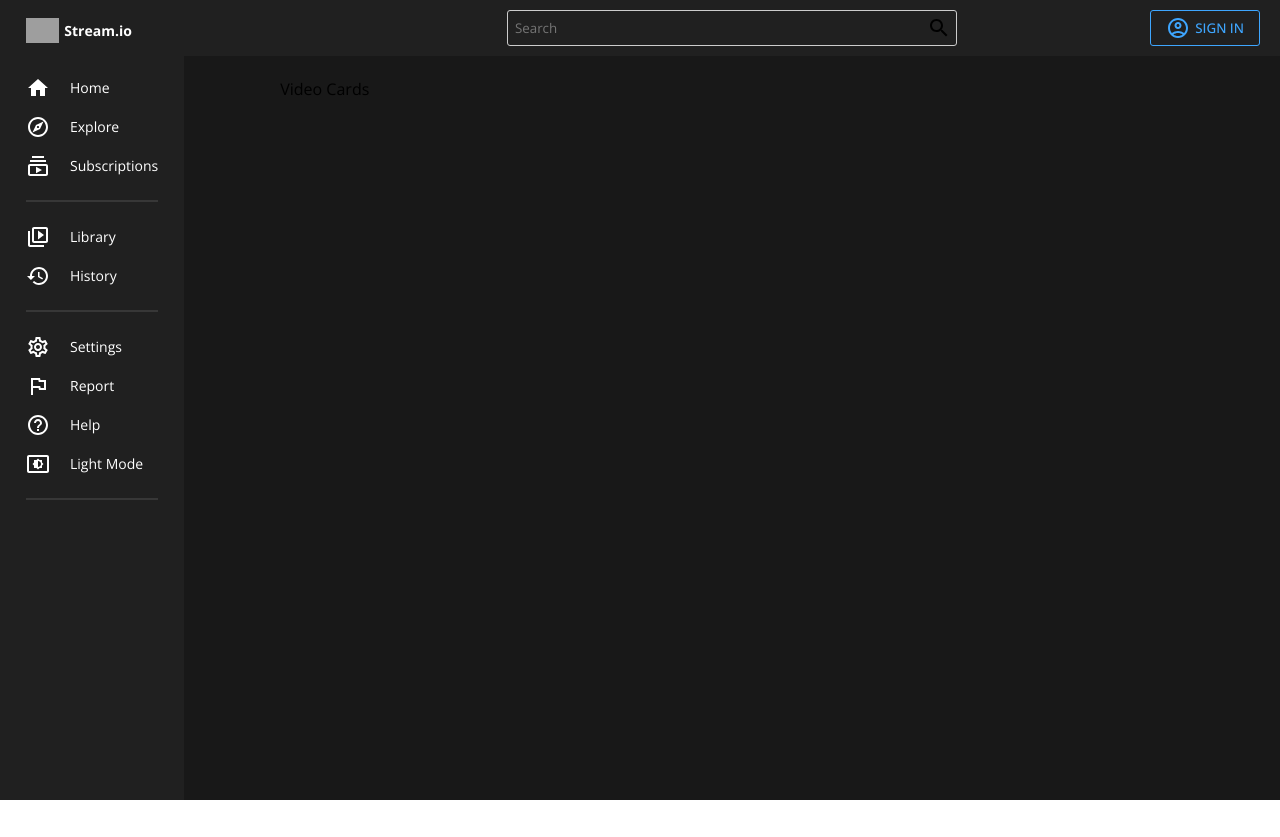
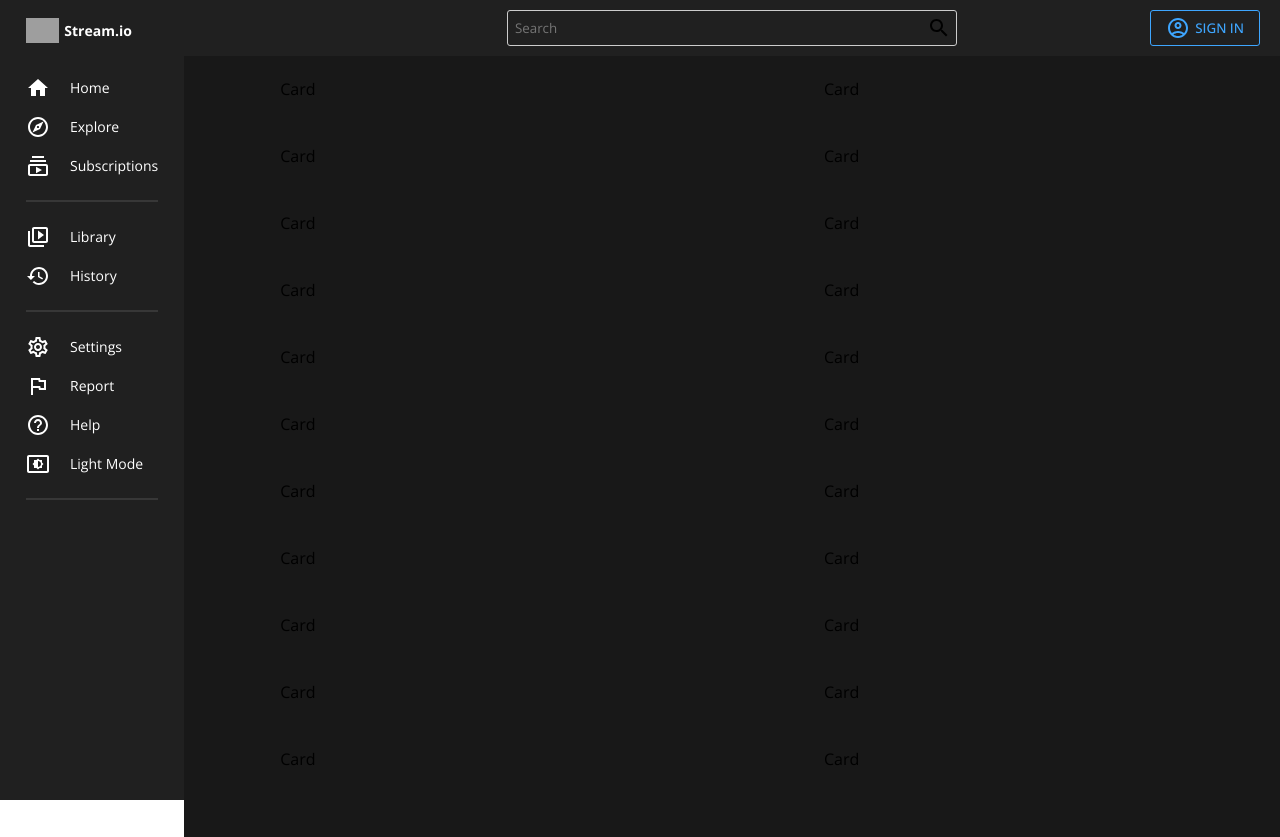
Before and after one commit to sidharthvnair02/Mern-Project, a React (Create React App) app in the folder Frontend/: page / in a window 1280 px wide. Before the commit the page ends 800 px from the top, so only its background shows below. Built offline with nearby package versions, Linux system fonts and the light colour scheme; grey boxes are pictures that could not be loaded.

Commit message:
Card.jsx started

```diff
--- a/Frontend/src/App.js
+++ b/Frontend/src/App.js
@@ -3,6 +3,10 @@
 import Menu from "./components/Menu";
 import Navbar from "./components/Navbar";
 import { darkTheme, lightTheme } from "./utils/theme";
+import { BrowserRouter, Routes, Route } from "react-router-dom";
+import Home from "./pages/Home";
+import Video from "./pages/Video";
+
 
 const Container = styled.div`
   display: flex;
@@ -24,12 +28,22 @@
   return (
     <ThemeProvider theme={darkMode ? darkTheme : lightTheme}>
       <Container>
-        <Menu darkMode={darkMode} setDarkMode={setDarkMode} />
-        <Main>
-          <Navbar/>
-          <Wrapper>Video Cards</Wrapper>
-        </Main>
-        {/* {main} */}
+        <BrowserRouter>
+          <Menu darkMode={darkMode} setDarkMode={setDarkMode} />
+          <Main>
+            <Navbar />
+            <Wrapper>
+              <Routes>
+                <Route path="/">
+                  <Route index element={<Home/>} />
+                  <Route path="video">
+                  <Route path=":id" element={<Video/>}/>
+                  </Route>
+                </Route>
+              </Routes>
+            </Wrapper>
+          </Main>
+        </BrowserRouter>
       </Container>
     </ThemeProvider>
   );
--- /dev/null
+++ b/Frontend/src/components/Card.jsx
@@ -0,0 +1,22 @@
+import React from "react";
+import styled from "styled-components";
+
+
+const Container= styled.div`
+width:360px;
+margin-bottom:45px;
+cursor:pointer;
+`
+
+
+
+const Card=() =>{
+    return(
+        <Container>Card</Container>
+
+
+
+    )
+}
+
+export default Card
--- /dev/null
+++ b/Frontend/src/pages/Home.jsx
@@ -0,0 +1,40 @@
+import React from "react";
+import styled from "styled-components";
+import Card from "../components/Card";
+
+const Container = styled.div`
+  display:flex;
+  justify-content:space-between;
+  flex-wrap :wrap
+`;
+
+const Home = () => {
+  return (
+    <Container>
+      <Card />
+      <Card />
+      <Card />
+      <Card />
+      <Card />
+      <Card />
+      <Card />
+      <Card />
+      <Card />
+      <Card />
+      <Card />
+      <Card />
+      <Card />
+      <Card />
+      <Card />
+      <Card />
+      <Card />
+      <Card />
+      <Card />
+      <Card />
+      <Card />
+      <Card />
+    </Container>
+  );
+};
+
+export default Home;
--- /dev/null
+++ b/Frontend/src/pages/Video.jsx
@@ -0,0 +1,19 @@
+import React from "react";
+import styled from "styled-components";
+
+const Container = styled.div`
+  display: flex;
+  gap: 24px;
+`;
+
+
+
+const Video = () => {
+  return (
+  <Container>
+
+  </Container>
+     );
+};
+
+export default Video;
```
